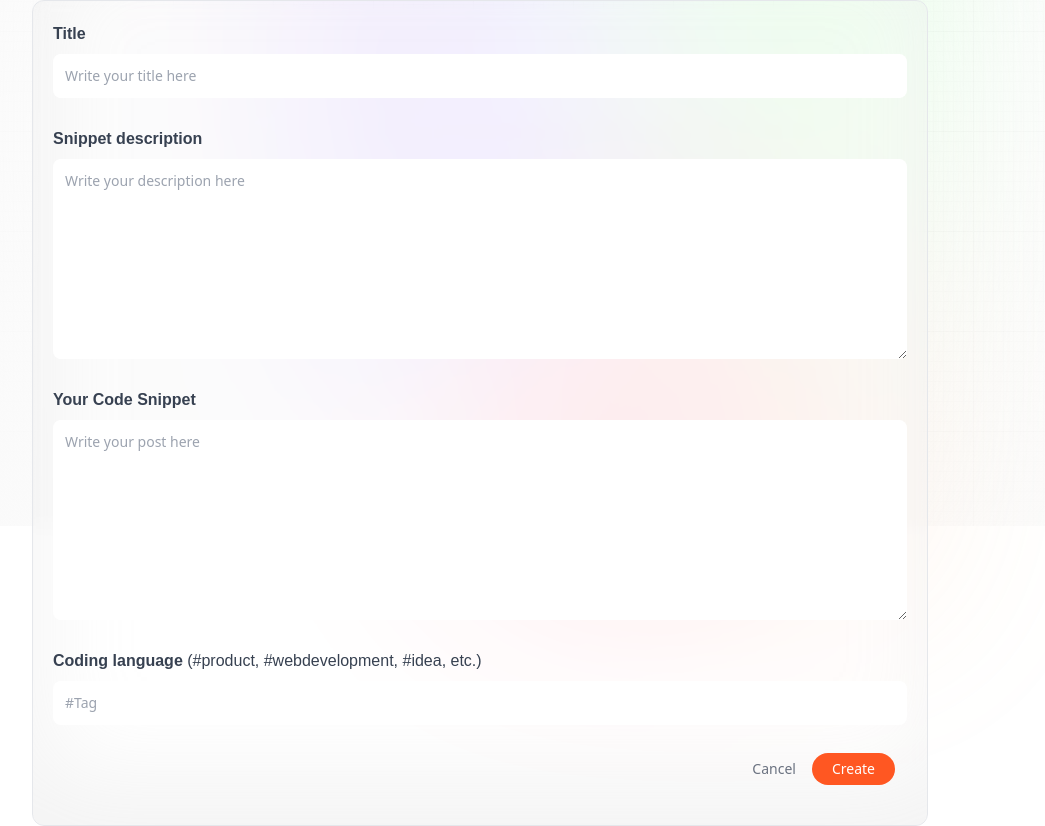
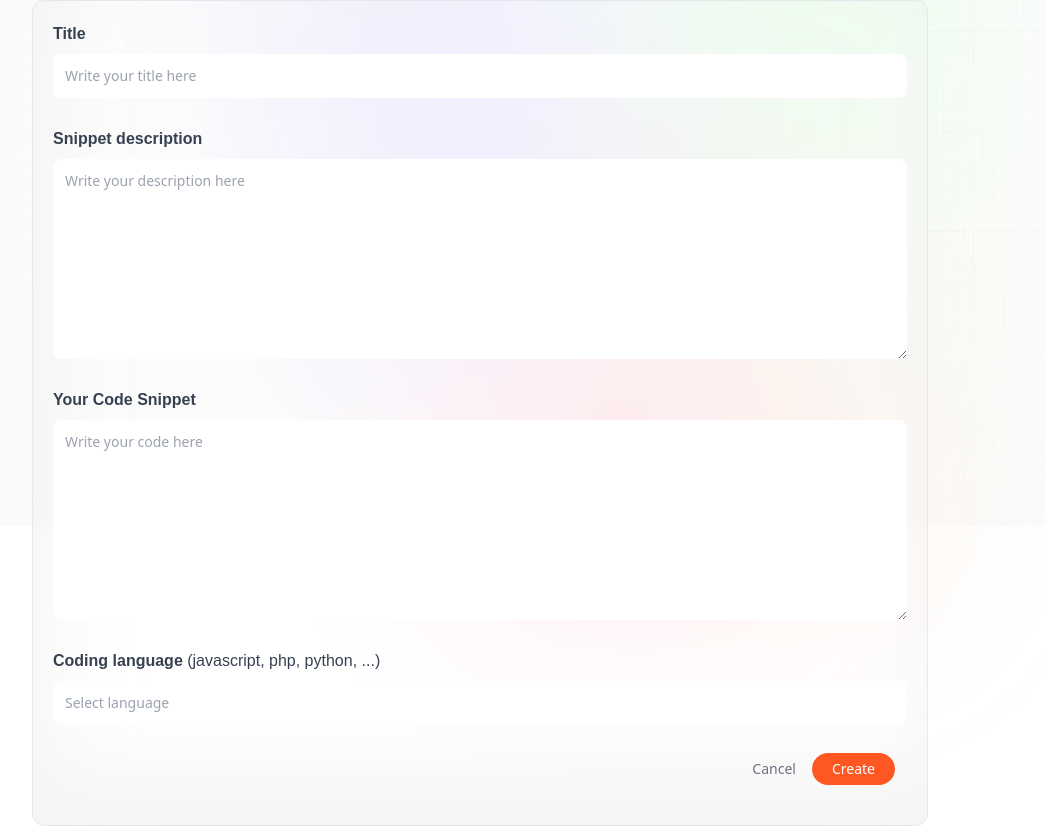
Before and after one commit to kremsnita420/code-snippet-repository, a Next.js app: page /create-snippet in a window 1280 px wide. Shown: the part 274-1100 px from the top of the page, without its empty margins (32-1077 px from the left). Built offline with nearby package versions, Linux system fonts and the light colour scheme; no server answers.

Commit message:
Fix wrong text

```diff
--- a/components/Form.jsx
+++ b/components/Form.jsx
@@ -47,7 +47,7 @@ const Form = ({ type, post, setPost, submitting, handleSubmit }) => {
 					<textarea
 						value={post.snippet}
 						onChange={(e) => setPost({ ...post, snippet: e.target.value })}
-						placeholder='Write your post here'
+						placeholder='Write your code here'
 						required
 						className='form_textarea'
 					/>
@@ -56,15 +56,13 @@ const Form = ({ type, post, setPost, submitting, handleSubmit }) => {
 				<label>
 					<span className='text-base font-semibold text-gray-700 font-satoshi'>
 						Coding language{' '}
-						<span className='font-normal'>
-							(#product, #webdevelopment, #idea, etc.)
-						</span>
+						<span className='font-normal'>(javascript, php, python, ...)</span>
 					</span>
 					<input
 						value={post.tag}
 						onChange={(e) => setPost({ ...post, tag: e.target.value })}
 						type='text'
-						placeholder='#Tag'
+						placeholder='Select language'
 						required
 						className='form_input'
 					/>
```
Also changed, not shown: 1 other file (tests, documents, lock files or other folders).
